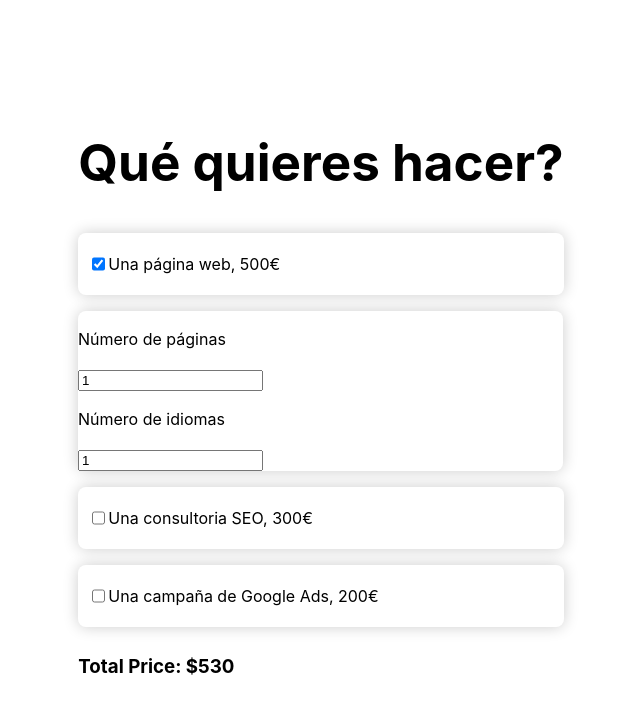
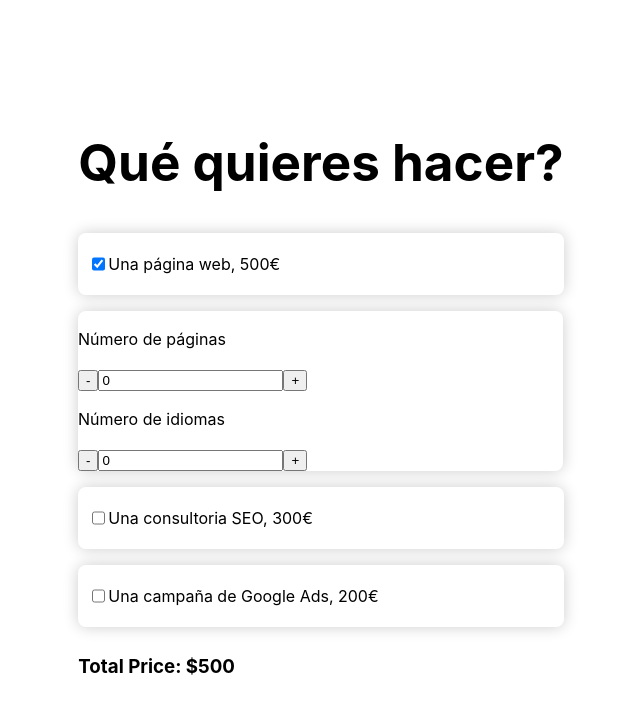
Before and after one commit to treee97/sprint-7, a React (Vite) app: page / in a window 1280 px wide. Both pictures are taken after a click on the checkbox 417 px from the left and 351 px from the top of the page. Shown: the top 714 px of the page, without its empty margins (319-959 px from the left). Built offline with nearby package versions, Linux system fonts and the light colour scheme.

Commit message:
added buttons ex 3

```diff
--- a/src/App.tsx
+++ b/src/App.tsx
@@ -9,13 +9,11 @@ import { CheckboxContainer, WebsiteContainer } from "./utils";
 
 function App() {
   const [total, setTotal] = useState<number>(0);
-	// state para precio final de los checkeds
   const [isCheckedState, setIsCheckedState] = useState<boolean[]>(
     new Array(checkboxData.length).fill(false)
   );
-	const [totalPages, setTotalPages] = useState<number>(1);
-	const [totalLanguages, setTotalLanguages] = useState<number>(1);
-	const [totalExtras, setTotalExtras] = useState<number>(0);
+  const [totalPages, setTotalPages] = useState<number>(0);
+  const [totalLanguages, setTotalLanguages] = useState<number>(0);
 
   const handlerOnChange = (itemPosition: number) => {
     const updateCheckedState = isCheckedState.map(
@@ -23,45 +21,26 @@ function App() {
       //esto marca la casilla. si el indice es identico a la posicion entonces se devuelve el valor contrario del item, que es true;
       //tener en cuenta que no podemos poner "true" en el ternario. O sino siempre sera true, siendo imposible uncheckearlo
     );
-
     setIsCheckedState(updateCheckedState);
-
-		const totalPrice = updateCheckedState.reduce(
-			(sumaTotal, currentState, index) => {
-				if (currentState === true) {
-					return sumaTotal + checkboxData[index].price;
-				}
-				return sumaTotal;
-			},
-			0
-		);
-
-		const extraPrice = totalWebsite(totalPages, totalLanguages);
-		//funciona correctamente
-		console.log("extraprice", extraPrice);
-
-		const globalTotal = extraPrice + totalPrice;
-		console.log("globalTotal: extraPrice + totalPrice", globalTotal);
-
-		setTotal(globalTotal);
-		// console.log("setTotalpages", totalPages);
   };
 
   const totalWebsite = (pages: number, languages: number) => {
     return pages * languages * 30;
   };
-// LAS CASILLAS DE LAS PAGINAS NO SE REDUCIRAN PORQUE EL ONCHANGE OCURRE FUERA DE LAS CHECKBOX.
+
   useEffect(() => {
+    let totalPrice = 0;
+    //inicializamos fuera del if
+    isCheckedState.forEach((checked, index) => {
+      if (checked) {
+        totalPrice += checkboxData[index].price;
+      }
+    });
+
     const extraPrice = totalWebsite(totalPages, totalLanguages);
-		console.log("extraprice", extraPrice);
-		setTotalExtras(extraPrice);
-		setTotal(total + totalExtras);
-
-		console.log(
-			"total after setting globaltotal in setTtoal in useEffect",
-			total
-		);
-	}, [totalPages, totalLanguages]);
+    const globalTotal = totalPrice + extraPrice;
+    setTotal(globalTotal);
+  }, [isCheckedState, totalPages, totalLanguages]);
 
   const onPageChange = (e: React.ChangeEvent<HTMLInputElement>) => {
     const pages = Number(e.target.value);
@@ -90,21 +69,61 @@ function App() {
               <WebsiteContainer className="scale-in-ver-center">
                 <div>
                   <p>Número de páginas</p>
+                  <button
+                    type="button"
+                    onClick={() => {
+                      if (totalPages > 1) {
+                        setTotalPages(totalPages - 1);
+                      }
+                    }}
+                  >
+                    -
+                  </button>
                   <input
-										type="text"
+                    type="number"
                     value={totalPages}
                     onChange={onPageChange}
                     min="1"
                   />
+                  <button
+                    type="button"
+                    onClick={() => {
+                      if (totalPages >= 0) {
+                        setTotalPages(totalPages + 1);
+                      }
+                    }}
+                  >
+                    +
+                  </button>
                 </div>
                 <div>
                   <p>Número de idiomas</p>
+                  <button
+                    type="button"
+                    onClick={() => {
+                      if (totalLanguages > 1) {
+                        setTotalLanguages(totalLanguages - 1);
+                      }
+                    }}
+                  >
+                    -
+                  </button>
                   <input
-										type="text"
+                    type="number"
                     value={totalLanguages}
                     onChange={onLanguageChange}
                     min="1"
                   />
+                  <button
+                    type="button"
+                    onClick={() => {
+                      if (totalLanguages >= 0) {
+                        setTotalLanguages(totalLanguages + 1);
+                      }
+                    }}
+                  >
+                    +
+                  </button>
                 </div>
               </WebsiteContainer>
             )}
```
Lines whose indentation alone changed are shown as unchanged.
